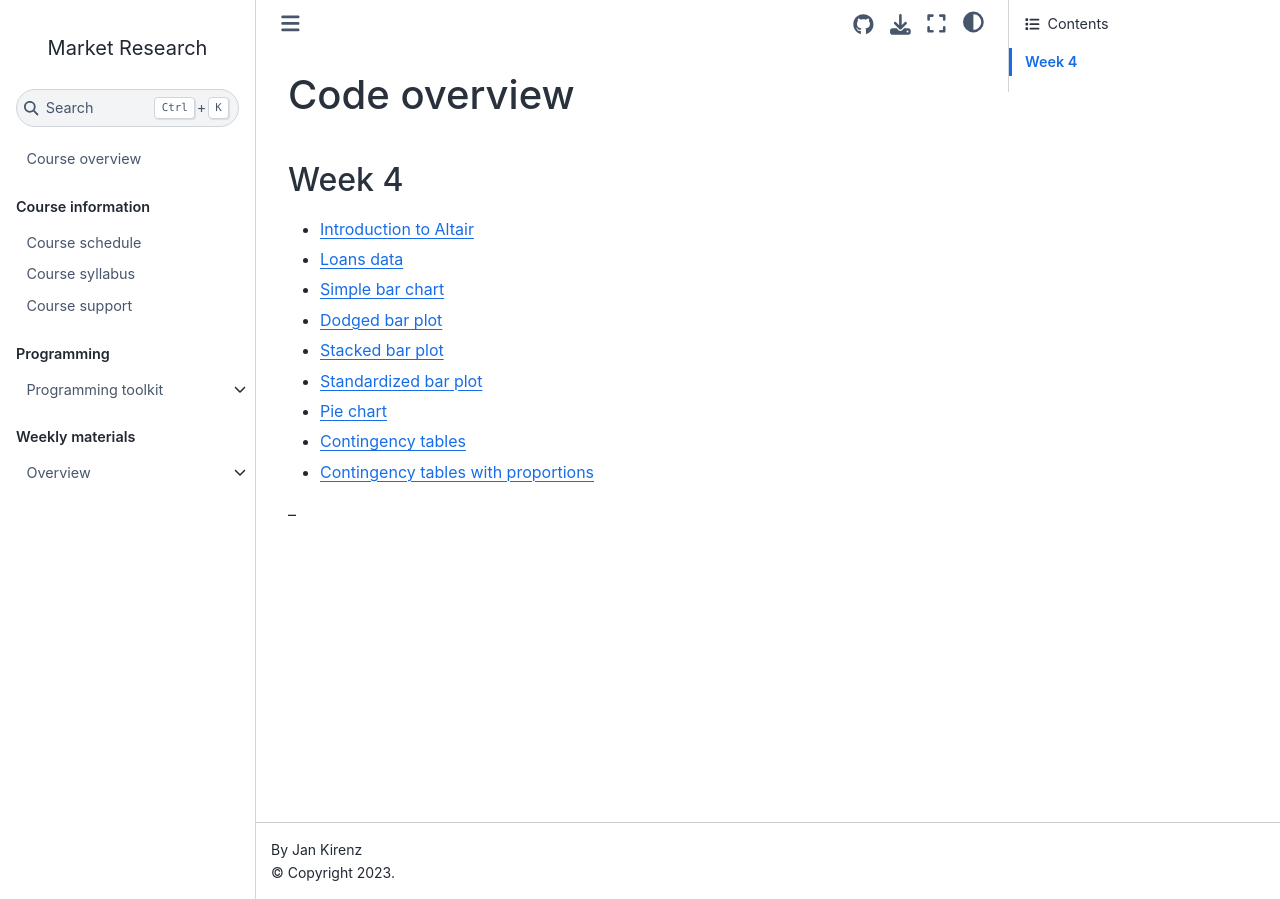
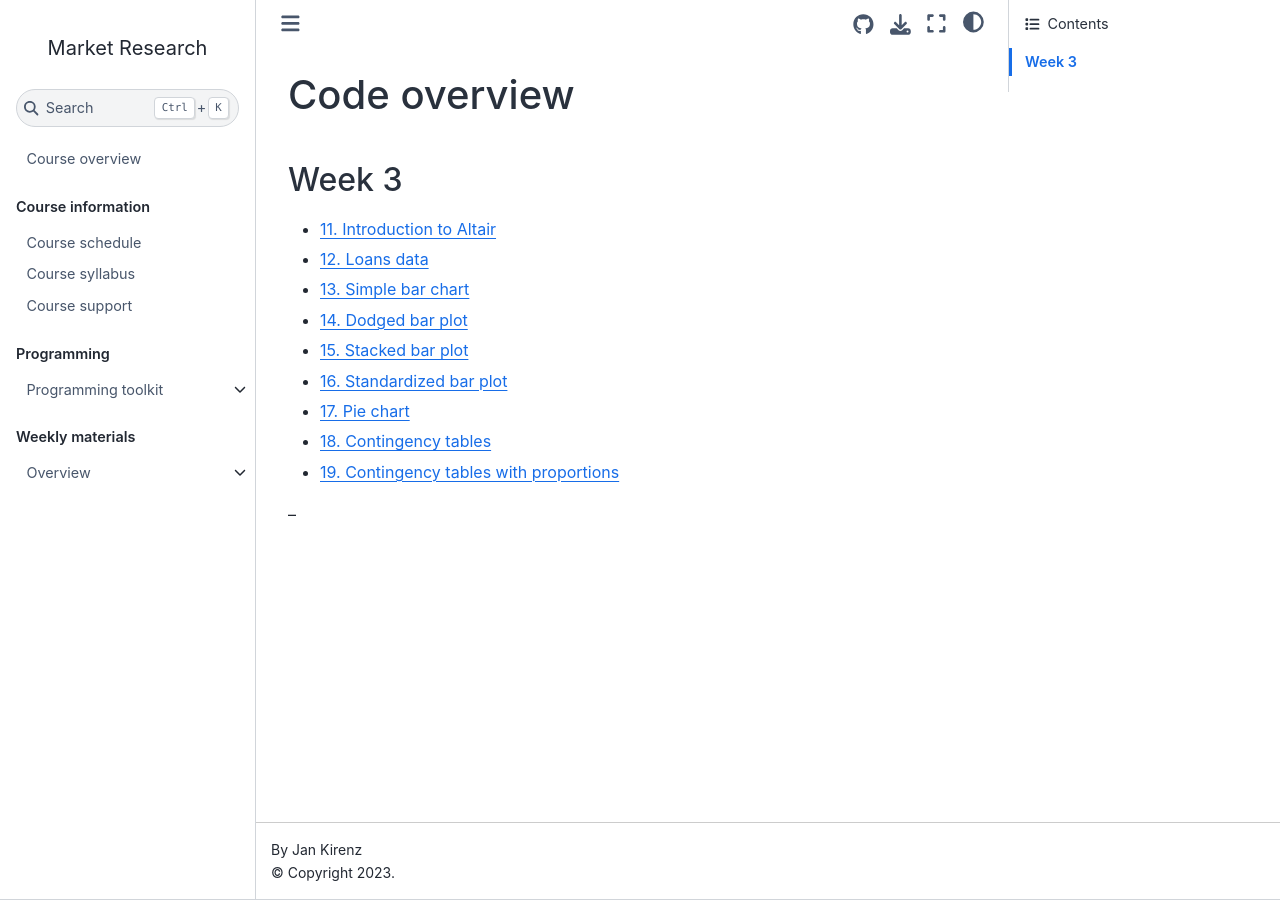
Before and after one commit to mr-ws22/website, a Jupyter Book: the page built from code/code-overview.md, in a window 1280 px wide. Built offline with Jupyter Book 1.0.4 settings and Sphinx 7.4.7 and the Sphinx Book theme 1.1.4, drawn with Linux system fonts in a browser that asks for light colours; comment, search, counter and statistics services are not loaded.

Commit message:
Update code-overview.md

```diff
--- a/code/code-overview.md
+++ b/code/code-overview.md
@@ -1,15 +1,15 @@
 # Code overview
 
-## Week 4
+## Week 3
 
-- [Introduction to Altair]('../code/11-altair_introduction_p.ipynb)
-- [Loans data]('../code/12-data-overview.ipynb)
-- [Simple bar chart]('../code/13-bar-chart-altair.ipynb)
-- [Dodged bar plot]('../code/14-dodged-bar-chart-altair.ipynb)
-- [Stacked bar plot]('../code/15-stacked-bar-chart-altair.ipynb)
-- [Standardized bar plot]('../code/16-standardized-bar-chart-altair.ipynb)
-- [Pie chart]('../code/17-pie-charts-altair.ipynb)
-- [Contingency tables]('../code/18-b-contingency-table-bar-plot.ipynb)
-- [Contingency tables with proportions]('../code/19-row-column-proportions.ipynb)
+- [11. Introduction to Altair]('../code/11-altair_introduction_p.ipynb)
+- [12. Loans data]('../code/12-data-overview.ipynb)
+- [13. Simple bar chart]('../code/13-bar-chart-altair.ipynb)
+- [14. Dodged bar plot]('../code/14-dodged-bar-chart-altair.ipynb)
+- [15. Stacked bar plot]('../code/15-stacked-bar-chart-altair.ipynb)
+- [16. Standardized bar plot]('../code/16-standardized-bar-chart-altair.ipynb)
+- [17. Pie chart]('../code/17-pie-charts-altair.ipynb)
+- [18. Contingency tables]('../code/18-b-contingency-table-bar-plot.ipynb)
+- [19. Contingency tables with proportions]('../code/19-row-column-proportions.ipynb)
 
 --
```
